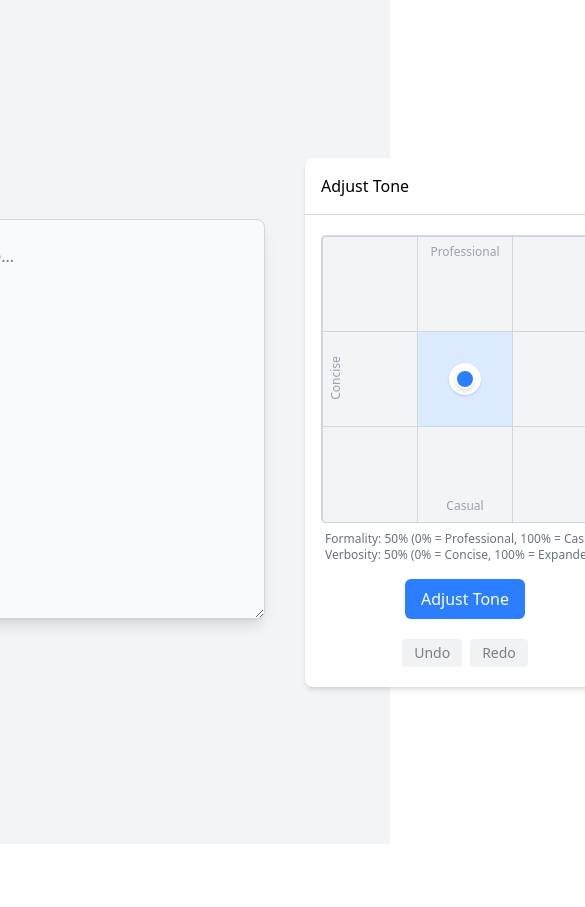
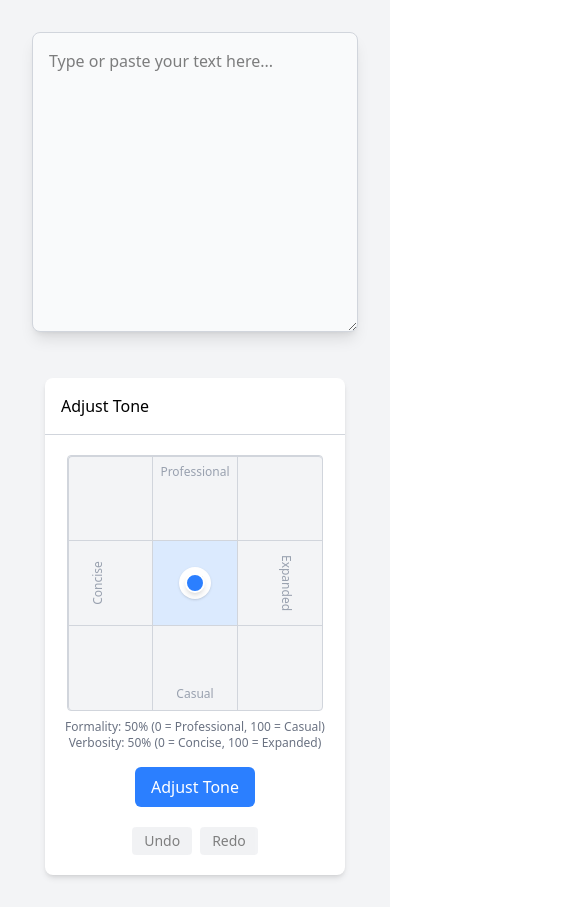
Before and after one commit to sanskriti2004/ai-tone-editor, a React (Vite) app in the folder frontend/: page / in a window 390 px wide. Shown: the top 907 px of the page, 585 px wide, since content can reach past the window. Before the commit the page ends 844 px from the top, so only its background shows below. Built offline with nearby package versions, Linux system fonts and the light colour scheme.

Commit message:
added responsiveness

```diff
--- a/frontend/src/App.jsx
+++ b/frontend/src/App.jsx
@@ -2,11 +2,16 @@ import TextEditor from "./components/TextEditor";
 import Toolbar from "./components/Toolbar";
 import { AppProvider } from "./context/AppProvider";
 
+// Main App component that wraps everything inside the AppProvider context
 function App() {
   return (
+    // Wrap the entire app inside the AppProvider to manage the shared state
     <AppProvider>
-      <div className="flex items-center justify-center bg-gray-100 gap-10 min-h-screen p-8">
+      <div className="flex flex-col md:flex-row items-center justify-center bg-gray-100 gap-10 min-h-screen p-8">
+        {/* TextEditor component that handles text input and manipulation */}
         <TextEditor />
+
+        {/* Toolbar component that contains various tools for adjusting text */}
         <div className="flex flex-col gap-4">
           <Toolbar />
         </div>
--- a/frontend/src/components/TextEditor.jsx
+++ b/frontend/src/components/TextEditor.jsx
@@ -1,22 +1,32 @@
 import React, { useContext } from "react";
 import { AppContext } from "../context/AppProvider";
 
+// TextEditor component to handle text input and display
 function TextEditor() {
+  // Accessing context values to manage text and originalText state
   const { text, setText, setOriginalText } = useContext(AppContext);
 
+  // Handles change in the text area and updates the context
   const handleTextChange = (e) => {
     const newText = e.target.value;
-    setText(newText);
+    setText(newText); // Update the current text
     setOriginalText(newText); // Store original text for reset functionality
   };
 
   return (
-    <div className="text-editor">
+    <div className="text-editor w-full sm:w-[320px] md:w-[500px]">
+      {/* Textarea for user to input text */}
       <textarea
-        value={text}
-        onChange={handleTextChange}
+        value={text} // Bind the textarea value to the context text state
+        onChange={handleTextChange} // Call handleTextChange on input change
         placeholder="Type or paste your text here..."
-        className="w-[500px] h-[400px] p-6 bg-gray-50 border border-gray-300 rounded-lg shadow-lg focus:outline-none focus:ring-2 focus:ring-blue-500 focus:border-blue-500 transition-all ease-in-out"
+        className="
+          w-full h-[300px] sm:h-[350px] md:h-[400px]
+          p-4 sm:p-6 bg-gray-50
+          border border-gray-300 rounded-lg shadow-lg
+          focus:outline-none focus:ring-2 focus:ring-blue-500
+          focus:border-blue-500 transition-all ease-in-out
+        "
       />
     </div>
   );
--- a/frontend/src/components/ToneSlider.jsx
+++ b/frontend/src/components/ToneSlider.jsx
@@ -4,23 +4,22 @@ import { AppContext } from "../context/AppProvider";
 
 export default function ToneSlider() {
   const gridRef = useRef(null);
+  const debounceTimerRef = useRef(null);
   const [position, setPosition] = useState({ x: 50, y: 50 });
   const [loading, setLoading] = useState(false);
   const [error, setError] = useState("");
   const [metrics, setMetrics] = useState(null);
+
   const { setText, originalText } = useContext(AppContext);
-  const debounceTimerRef = useRef(null);
 
+  // Reset position and restore original text
   const handleReset = () => {
     setPosition({ x: 50, y: 50 });
     setMetrics(null);
-
-    // If there's original text, restore it
-    if (originalText) {
-      setText(originalText);
-    }
+    if (originalText) setText(originalText);
   };
 
+  // Move handle within grid
   const handleMove = (e) => {
     const rect = gridRef.current.getBoundingClientRect();
     const x = ((e.clientX - rect.left) / rect.width) * 100;
@@ -31,65 +30,40 @@ export default function ToneSlider() {
       y: Math.min(100, Math.max(0, y)),
     });
 
-    // Clear any existing debounce timer
-    if (debounceTimerRef.current) {
-      clearTimeout(debounceTimerRef.current);
-    }
+    if (debounceTimerRef.current) clearTimeout(debounceTimerRef.current);
 
-    // Set new debounce timer for automatic tone adjustment
     debounceTimerRef.current = setTimeout(() => {
       adjustTone();
     }, 500);
   };
 
+  // Manual trigger for tone change
   const handleToneChange = () => {
     adjustTone();
   };
 
-  // Function to call the backend API with two-dimensional tone data
+  // API call to adjust tone
   const adjustTone = async () => {
-    // Skip if no text to adjust
-    if (!originalText || originalText.trim() === "") {
-      return;
-    }
+    if (!originalText || originalText.trim() === "") return;
 
-    // Calculate formality level (0-100) - top is professional (0), bottom is casual (100)
-    const formalityLevel = Math.min(100, Math.max(0, position.y));
-
-    // Calculate verbosity level (0-100) - left is concise (0), right is expanded (100)
-    // Apply extra weighting to ensure extreme conciseness when near 0
+    let formalityLevel = Math.min(100, Math.max(0, position.y));
     let verbosityLevel = Math.min(100, Math.max(0, position.x));
-
-    // Apply more aggressive scaling to verbosity to ensure conciseness
-    if (verbosityLevel < 30) {
-      // Make low verbosity values even lower to enforce extreme conciseness
-      verbosityLevel = verbosityLevel * 0.5; // This makes 20% become 10%, etc.
-    }
+    if (verbosityLevel < 30) verbosityLevel *= 0.5;
 
     setLoading(true);
     setError("");
 
     try {
-      const response = await axios.post(
-        "http://localhost:3001/api/adjust-tone",
-        {
-          text: originalText,
-          formalityLevel,
-          verbosityLevel,
-        }
-      );
+      const res = await axios.post("http://localhost:3001/api/adjust-tone", {
+        text: originalText,
+        formalityLevel,
+        verbosityLevel,
+      });
 
-      // Update the text with the adjusted version
-      setText(response.data.result);
-
-      // Update metrics if available
-      if (response.data.metrics) {
-        setMetrics(response.data.metrics);
-      } else {
-        setMetrics(null);
-      }
+      setText(res.data.result);
+      setMetrics(res.data.metrics || null);
     } catch (err) {
-      console.error("Error adjusting tone:", err);
+      console.error("Tone adjustment failed:", err);
       setError(
         err.response?.data?.error || "Failed to adjust tone. Please try again."
       );
@@ -98,32 +72,27 @@ export default function ToneSlider() {
     }
   };
 
-  // Get the highlight class for cells based on proximity to position
+  // Highlight cell based on cursor proximity
   const getCellHighlight = (cellX, cellY) => {
-    // Map cell coordinates to percentage coordinates (center of cell)
     const cellCenterX = cellX * 33.33 + 16.67;
     const cellCenterY = cellY * 33.33 + 16.67;
 
-    // Calculate distance from position to cell center
     const distance = Math.sqrt(
       Math.pow(position.x - cellCenterX, 2) +
         Math.pow(position.y - cellCenterY, 2)
     );
 
-    // Return highlight class based on distance
-    if (distance < 20) return "bg-blue-100";
-    return "";
+    return distance < 20 ? "bg-blue-100" : "";
   };
 
   return (
-    <div className="flex flex-col items-center">
-      {/* Grid for tone slider */}
+    <div className="flex flex-col items-center w-full sm:w-auto">
+      {/* === Tone Grid === */}
       <div
         ref={gridRef}
-        className="relative w-72 h-72 bg-gray-100 grid grid-cols-3 grid-rows-3 border border-gray-300 rounded-sm"
+        className="relative w-64 h-64 sm:w-72 sm:h-72 bg-gray-100 grid grid-cols-3 grid-rows-3 border border-gray-300 rounded-sm"
         onMouseDown={(e) => {
-          handleMove(e); // Update position immediately on click
-
+          handleMove(e);
           const move = (e) => handleMove(e);
           const stop = () => {
             window.removeEventListener("mousemove", move);
@@ -133,53 +102,21 @@ export default function ToneSlider() {
           window.addEventListener("mouseup", stop);
         }}
       >
-        {/* Grid borders and cells */}
+        {/* === Grid Cells === */}
         <div className="absolute inset-0 grid grid-cols-3 grid-rows-3 border-t border-l border-gray-300 rounded-sm">
-          {/* Top row - Professional */}
-          <div
-            className={`border-r border-b border-gray-300 ${getCellHighlight(
-              0,
-              0
-            )}`}
-          ></div>
-          <div
-            className={`border-r border-b border-gray-300 ${getCellHighlight(
-              1,
-              0
-            )}`}
-          ></div>
-          <div
-            className={`border-b border-gray-300 ${getCellHighlight(2, 0)}`}
-          ></div>
-
-          {/* Middle row */}
-          <div
-            className={`border-r border-b border-gray-300 ${getCellHighlight(
-              0,
-              1
-            )}`}
-          ></div>
-          <div
-            className={`border-r border-b border-gray-300 ${getCellHighlight(
-              1,
-              1
-            )}`}
-          ></div>
-          <div
-            className={`border-b border-gray-300 ${getCellHighlight(2, 1)}`}
-          ></div>
-
-          {/* Bottom row - Casual */}
-          <div
-            className={`border-r border-gray-300 ${getCellHighlight(0, 2)}`}
-          ></div>
-          <div
-            className={`border-r border-gray-300 ${getCellHighlight(1, 2)}`}
-          ></div>
-          <div className={`${getCellHighlight(2, 2)}`}></div>
+          {[0, 1, 2].map((row) =>
+            [0, 1, 2].map((col) => (
+              <div
+                key={`${row}-${col}`}
+                className={`border-gray-300 ${col < 2 ? "border-r" : ""} ${
+                  row < 2 ? "border-b" : ""
+                } ${getCellHighlight(col, row)}`}
+              />
+            ))
+          )}
         </div>
 
-        {/* Circle representing tone adjustment */}
+        {/* === Draggable Handle === */}
         <div
           className="absolute z-10 w-5 h-5 bg-blue-500 border-2 border-white rounded-full shadow-md cursor-pointer"
           style={{
@@ -188,53 +125,54 @@ export default function ToneSlider() {
           }}
         />
 
-        {/* Labels */}
+        {/* === Grid Labels === */}
         <div
-          className={`absolute top-2 left-1/2 -translate-x-1/2 text-xs font-medium transition-colors duration-150 ${
-            position.y < 33.33 ? "text-gray-900" : "text-gray-400 "
+          className={`absolute top-2 left-1/2 -translate-x-1/2 text-xs font-medium ${
+            position.y < 33.33 ? "text-gray-900" : "text-gray-400"
           }`}
         >
           Professional
         </div>
         <div
-          className={`absolute bottom-2 left-1/2 -translate-x-1/2 text-xs font-medium transition-colors duration-150 ${
-            position.y > 66.66 ? "text-black-900" : "text-gray-400 "
+          className={`absolute bottom-2 left-1/2 -translate-x-1/2 text-xs font-medium ${
+            position.y > 66.66 ? "text-gray-900" : "text-gray-400"
           }`}
         >
           Casual
         </div>
         <div
-          className={`absolute top-35.5 right-62.5 text-xs font-medium -translate-y-1/2 transform -rotate-90 origin-center transition-colors duration-150 ${
+          className={`absolute top-1/2 left-2 -translate-y-1/2 -rotate-90 text-xs font-medium ${
             position.x < 33.33 ? "text-gray-900" : "text-gray-400"
           }`}
         >
           Concise
         </div>
         <div
-          className={`absolute top-35.5 left-61.5 text-xs font-medium -translate-y-1/2 transform rotate-90 origin-center transition-colors duration-150 ${
+          className={`absolute top-1/2 right-2 -translate-y-1/2 rotate-90 text-xs font-medium ${
             position.x > 66.66 ? "text-gray-900" : "text-gray-400"
           }`}
         >
           Expanded
         </div>
 
-        {/* Reset Button */}
+        {/* === Reset Button === */}
         <button
           onClick={handleReset}
           className="absolute left-1/2 top-1/2 -translate-x-1/2 -translate-y-1/2 p-2 rounded-full bg-white bg-opacity-80 hover:bg-opacity-100 shadow-sm"
+          aria-label="Reset tone"
         >
-          <img src="/reset.png" alt="reset" className="w-4 h-4" />
+          <img src="/reset.png" alt="Reset" className="w-4 h-4" />
         </button>
       </div>
 
-      {/* Tone coordinates debug (optional) */}
-      <div className="text-xs text-gray-500 mt-2">
-        Formality: {Math.round(position.y)}% (0% = Professional, 100% = Casual)
+      {/* === Slider Metrics (Debug Info) === */}
+      <div className="text-xs text-gray-500 mt-2 text-center">
+        Formality: {Math.round(position.y)}% (0 = Professional, 100 = Casual)
         <br />
-        Verbosity: {Math.round(position.x)}% (0% = Concise, 100% = Expanded)
+        Verbosity: {Math.round(position.x)}% (0 = Concise, 100 = Expanded)
       </div>
 
-      {/* Adjust Tone Button */}
+      {/* === Adjust Tone Button === */}
       <button
         onClick={handleToneChange}
         disabled={loading}
@@ -245,21 +183,21 @@ export default function ToneSlider() {
         {loading ? "Adjusting..." : "Adjust Tone"}
       </button>
 
-      {/* Error Message */}
-      {error && <div className="mt-4 text-red-500">{error}</div>}
+      {/* === Error Message === */}
+      {error && <div className="mt-4 text-red-500 text-sm">{error}</div>}
 
-      {/* Word Count Metrics */}
+      {/* === Word Count Metrics === */}
       {metrics && (
-        <div className="mt-3 p-3 bg-gray-50 rounded-md text-sm">
-          <div className="font-medium">Text Analysis:</div>
+        <div className="mt-3 p-3 bg-gray-50 rounded-md text-sm w-full max-w-xs">
+          <div className="font-medium mb-1">Text Analysis:</div>
           <div className="flex justify-between">
             <span>Original: {metrics.originalWordCount} words</span>
             <span>New: {metrics.resultWordCount} words</span>
           </div>
           <div
-            className={`text-${
+            className={`mt-1 font-medium text-${
               metrics.isMoreConcise ? "green" : "blue"
-            }-600 font-medium`}
+            }-600`}
           >
             {metrics.isMoreConcise
               ? `${Math.abs(metrics.percentageChange)}% more concise`
--- a/frontend/src/components/Toolbar.jsx
+++ b/frontend/src/components/Toolbar.jsx
@@ -6,22 +6,26 @@ export default function Toolbar() {
   const { handleUndo, handleRedo, canUndo, canRedo } = useContext(AppContext);
 
   return (
-    <div className="flex flex-col bg-white rounded-lg shadow-md w-80">
+    <div className="flex flex-col bg-white rounded-lg shadow-md w-full max-w-sm sm:w-80 mx-auto sm:mx-0">
+      {/* Header */}
       <div className="font-medium text-md py-4 px-4 border-b border-gray-300">
         Adjust Tone
       </div>
 
+      {/* Sliders */}
       <div className="p-5">
         <ToneSlider />
       </div>
 
-      {/* Optional: Add undo/redo buttons */}
+      {/* Undo / Redo Controls */}
       <div className="px-5 pb-5 flex justify-center gap-2">
         <button
           onClick={handleUndo}
           disabled={!canUndo}
-          className={`px-3 py-1 text-sm rounded bg-gray-200 ${
-            !canUndo ? "opacity-50 cursor-not-allowed" : "hover:bg-gray-300"
+          className={`px-3 py-1 text-sm rounded bg-gray-200 transition ${
+            !canUndo
+              ? "opacity-50 cursor-not-allowed"
+              : "hover:bg-gray-300 hover:shadow"
           }`}
         >
           Undo
@@ -29,8 +33,10 @@ export default function Toolbar() {
         <button
           onClick={handleRedo}
           disabled={!canRedo}
-          className={`px-3 py-1 text-sm rounded bg-gray-200 ${
-            !canRedo ? "opacity-50 cursor-not-allowed" : "hover:bg-gray-300"
+          className={`px-3 py-1 text-sm rounded bg-gray-200 transition ${
+            !canRedo
+              ? "opacity-50 cursor-not-allowed"
+              : "hover:bg-gray-300 hover:shadow"
           }`}
         >
           Redo
```
